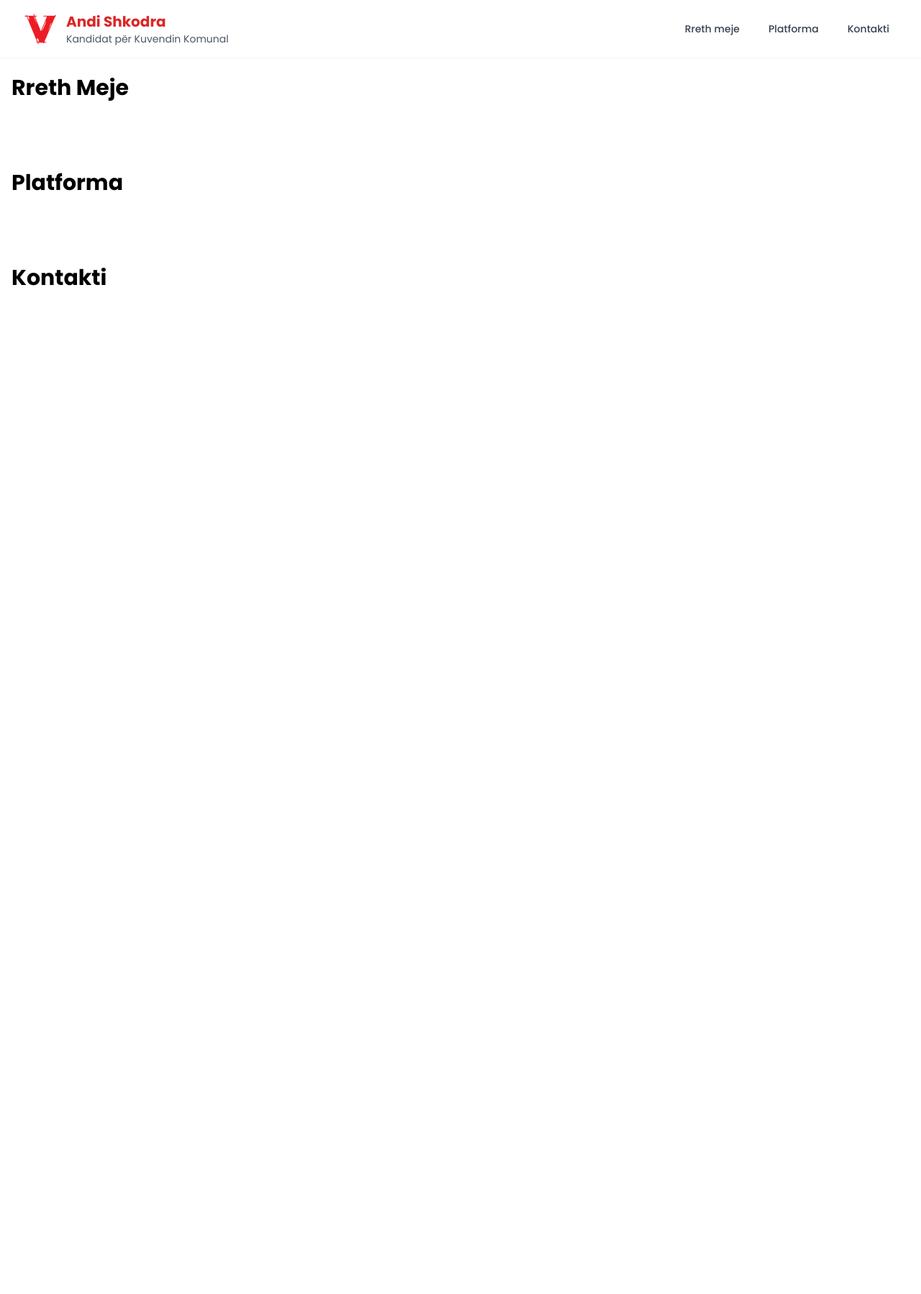
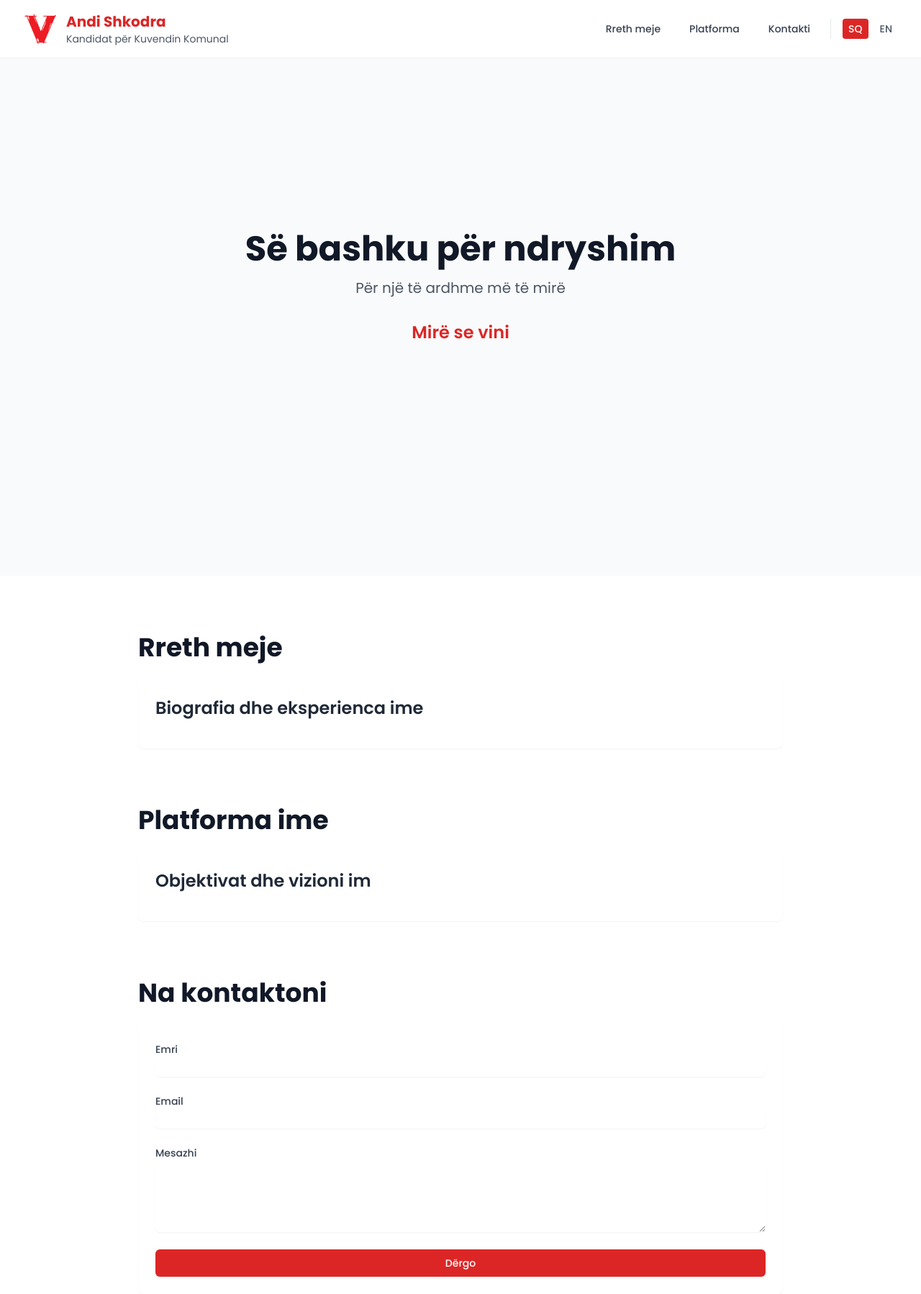
Before and after one commit to ArtHalimi7/Andi-Shkodra, a React (Vite) app: page / in a window 1280 px wide. Shown: the whole page at 72% size. Before the commit the page ends 800 px from the top, so only its background shows below. Built offline with nearby package versions, Linux system fonts and the light colour scheme; the HTML template or start-up script is replaced by a standard one.

Commit message:
`feat: Add translation functionality and update UI components to use translations`

```diff
--- a/src/components/Hero.jsx
+++ b/src/components/Hero.jsx
@@ -1,8 +1,23 @@
 import React from 'react'
+import { useTranslation } from '../hooks/useTranslation'
 
 const Hero = () => {
+  const { t } = useTranslation()
+
   return (
-    <div className='text-red-500'>Hero</div>
+    <div className="min-h-screen flex items-center justify-center bg-gray-50">
+      <div className="text-center">
+        <h1 className="text-5xl font-bold text-gray-900 mb-4">
+          {t('hero.title')}
+        </h1>
+        <p className="text-xl text-gray-600 mb-8">
+          {t('hero.subtitle')}
+        </p>
+        <div className="text-2xl font-semibold text-red-600">
+          {t('welcome')}
+        </div>
+      </div>
+    </div>
   )
 }
 
--- a/src/components/Navbar.jsx
+++ b/src/components/Navbar.jsx
@@ -1,9 +1,21 @@
 import React, { useState, useEffect } from 'react'
 import logo from "../images/vvlogo.png"
+import { translations } from '../translations'
 
 const Navbar = () => {
   const [isOpen, setIsOpen] = useState(false)
   const [activeSection, setActiveSection] = useState('home')
+  const [language, setLanguage] = useState(() => localStorage.getItem('language') || 'sq')
+
+  // Translation helper function
+  const t = (key) => translations[language][key] || key
+
+  // Save language preference to localStorage
+  useEffect(() => {
+    localStorage.setItem('language', language)
+    // Dispatch an event to notify other components of language change
+    window.dispatchEvent(new Event('languagechange'))
+  }, [language])
 
   useEffect(() => {
     const observerOptions = {
@@ -67,20 +79,20 @@ const Navbar = () => {
             </div>
             <div className="ml-3">
               <span className="text-xl font-bold text-red-600">Andi Shkodra</span>
-              <div className="text-sm text-gray-600">Kandidat për Kuvendin Komunal</div>
+              <div className="text-sm text-gray-600">{t('candidate')}</div>
             </div>
           </div>
 
           {/* Desktop Navigation */}
           <div className="hidden md:block">
-            <div className="ml-10 flex items-baseline space-x-4">
+            <div className="ml-10 flex items-center space-x-4">
               <button
                 onClick={() => scrollToSection('rreth-meje')}
                 className={`px-3 py-2 text-sm font-medium relative group ${
                   activeSection === 'rreth-meje' ? 'text-red-600' : 'text-gray-700 hover:text-gray-900'
                 }`}
               >
-                <span>Rreth meje</span>
+                <span>{t('about')}</span>
                 <span className={`absolute bottom-1.5 left-3 h-0.5 bg-red-600 transition-all duration-300 ${
                   activeSection === 'rreth-meje' ? 'w-[calc(100%-24px)]' : 'w-0 group-hover:w-[calc(100%-24px)]'
                 }`}></span>
@@ -91,7 +103,7 @@ const Navbar = () => {
                   activeSection === 'platforma' ? 'text-red-600' : 'text-gray-700 hover:text-gray-900'
                 }`}
               >
-                <span>Platforma</span>
+                <span>{t('platform')}</span>
                 <span className={`absolute bottom-1.5 left-3 h-0.5 bg-red-600 transition-all duration-300 ${
                   activeSection === 'platforma' ? 'w-[calc(100%-24px)]' : 'w-0 group-hover:w-[calc(100%-24px)]'
                 }`}></span>
@@ -102,11 +114,31 @@ const Navbar = () => {
                   activeSection === 'kontakti' ? 'text-red-600' : 'text-gray-700 hover:text-gray-900'
                 }`}
               >
-                <span>Kontakti</span>
+                <span>{t('contact')}</span>
                 <span className={`absolute bottom-1.5 left-3 h-0.5 bg-red-600 transition-all duration-300 ${
                   activeSection === 'kontakti' ? 'w-[calc(100%-24px)]' : 'w-0 group-hover:w-[calc(100%-24px)]'
                 }`}></span>
               </button>
+
+              {/* Language Selector */}
+              <div className="flex items-center space-x-2 ml-4 border-l pl-4 border-gray-200">
+                <button
+                  onClick={() => setLanguage('sq')}
+                  className={`px-2 py-1 text-sm font-medium rounded ${
+                    language === 'sq' ? 'bg-red-600 text-white' : 'text-gray-600 hover:text-red-600'
+                  }`}
+                >
+                  SQ
+                </button>
+                <button
+                  onClick={() => setLanguage('en')}
+                  className={`px-2 py-1 text-sm font-medium rounded ${
+                    language === 'en' ? 'bg-red-600 text-white' : 'text-gray-600 hover:text-red-600'
+                  }`}
+                >
+                  EN
+                </button>
+              </div>
             </div>
           </div>
 
@@ -187,7 +219,7 @@ const Navbar = () => {
               <svg className="h-5 w-5 mr-3" fill="none" viewBox="0 0 24 24" stroke="currentColor">
                 <path strokeLinecap="round" strokeLinejoin="round" strokeWidth={2} d="M16 7a4 4 0 11-8 0 4 4 0 018 0zM12 14a7 7 0 00-7 7h14a7 7 0 00-7-7z" />
               </svg>
-              Rreth meje
+              {t('about')}
             </div>
             <span className={`absolute bottom-0 left-4 h-0.5 bg-red-600 transition-all duration-300 ${
               activeSection === 'rreth-meje' ? 'w-[calc(100%-32px)]' : 'w-0 group-hover:w-[calc(100%-32px)]'
@@ -203,7 +235,7 @@ const Navbar = () => {
               <svg className="h-5 w-5 mr-3" fill="none" viewBox="0 0 24 24" stroke="currentColor">
                 <path strokeLinecap="round" strokeLinejoin="round" strokeWidth={2} d="M19 21V5a2 2 0 00-2-2H7a2 2 0 00-2 2v16m14 0h2m-2 0h-5m-9 0H3m2 0h5M9 7h1m-1 4h1m4-4h1m-1 4h1m-5 10v-5a1 1 0 011-1h2a1 1 0 011 1v5m-4 0h4" />
               </svg>
-              Platforma
+              {t('platform')}
             </div>
             <span className={`absolute bottom-0 left-4 h-0.5 bg-red-600 transition-all duration-300 ${
               activeSection === 'platforma' ? 'w-[calc(100%-32px)]' : 'w-0 group-hover:w-[calc(100%-32px)]'
@@ -219,12 +251,34 @@ const Navbar = () => {
               <svg className="h-5 w-5 mr-3" fill="none" viewBox="0 0 24 24" stroke="currentColor">
                 <path strokeLinecap="round" strokeLinejoin="round" strokeWidth={2} d="M3 8l7.89 5.26a2 2 0 002.22 0L21 8M5 19h14a2 2 0 002-2V7a2 2 0 00-2-2H5a2 2 0 00-2 2v10a2 2 0 002 2z" />
               </svg>
-              Kontakti
+              {t('contact')}
             </div>
             <span className={`absolute bottom-0 left-4 h-0.5 bg-red-600 transition-all duration-300 ${
               activeSection === 'kontakti' ? 'w-[calc(100%-32px)]' : 'w-0 group-hover:w-[calc(100%-32px)]'
             }`}></span>
           </button>
+
+          {/* Mobile Language Selector */}
+          <div className="mt-4 px-4 py-3 border-t border-gray-200">
+            <div className="flex justify-center space-x-4">
+              <button
+                onClick={() => setLanguage('sq')}
+                className={`px-4 py-2 text-sm font-medium rounded-md ${
+                  language === 'sq' ? 'bg-red-600 text-white' : 'text-gray-600 hover:text-red-600 border border-gray-300'
+                }`}
+              >
+                {t('language')}
+              </button>
+              <button
+                onClick={() => setLanguage('en')}
+                className={`px-4 py-2 text-sm font-medium rounded-md ${
+                  language === 'en' ? 'bg-red-600 text-white' : 'text-gray-600 hover:text-red-600 border border-gray-300'
+                }`}
+              >
+                {translations['en']['language']}
+              </button>
+            </div>
+          </div>
         </div>
       </div>
     </nav>
--- /dev/null
+++ b/src/hooks/useTranslation.js
@@ -0,0 +1,19 @@
+import { useState, useEffect } from 'react';
+import { translations } from '../translations';
+
+export const useTranslation = () => {
+  const [language, setLanguage] = useState(localStorage.getItem('language') || 'sq');
+
+  useEffect(() => {
+    const handleLanguageChange = () => {
+      setLanguage(localStorage.getItem('language'));
+    };
+
+    window.addEventListener('languagechange', handleLanguageChange);
+    return () => window.removeEventListener('languagechange', handleLanguageChange);
+  }, []);
+
+  const t = (key) => translations[language][key] || key;
+
+  return { t, language };
+};
--- a/src/pages/Kontakti.jsx
+++ b/src/pages/Kontakti.jsx
@@ -1,10 +1,72 @@
-import React from 'react'
+import React, { useState } from 'react'
+import { useTranslation } from '../hooks/useTranslation'
 
 const Kontakti = () => {
+  const { t } = useTranslation()
+  const [formData, setFormData] = useState({
+    name: '',
+    email: '',
+    message: ''
+  })
+
+  const handleSubmit = (e) => {
+    e.preventDefault()
+    // Add your form submission logic here
+    console.log(formData)
+  }
+
   return (
-    <div className="pt-20 px-4">
-      <h1 className="text-3xl font-bold mb-4">Kontakti</h1>
+    <div className="pt-20 px-4" id="kontakti">
       <div className="max-w-4xl mx-auto">
+        <h1 className="text-4xl font-bold mb-6 text-gray-900">{t('contact.title')}</h1>
+        <div className="bg-white rounded-lg shadow-sm p-6">
+          <form onSubmit={handleSubmit} className="space-y-6">
+            <div>
+              <label htmlFor="name" className="block text-sm font-medium text-gray-700">
+                {t('contact.name')}
+              </label>
+              <input
+                type="text"
+                id="name"
+                className="mt-1 block w-full rounded-md border-gray-300 shadow-sm focus:border-red-500 focus:ring-red-500"
+                value={formData.name}
+                onChange={(e) => setFormData({ ...formData, name: e.target.value })}
+              />
+            </div>
+            <div>
+              <label htmlFor="email" className="block text-sm font-medium text-gray-700">
+                {t('contact.email')}
+              </label>
+              <input
+                type="email"
+                id="email"
+                className="mt-1 block w-full rounded-md border-gray-300 shadow-sm focus:border-red-500 focus:ring-red-500"
+                value={formData.email}
+                onChange={(e) => setFormData({ ...formData, email: e.target.value })}
+              />
+            </div>
+            <div>
+              <label htmlFor="message" className="block text-sm font-medium text-gray-700">
+                {t('contact.message')}
+              </label>
+              <textarea
+                id="message"
+                rows={4}
+                className="mt-1 block w-full rounded-md border-gray-300 shadow-sm focus:border-red-500 focus:ring-red-500"
+                value={formData.message}
+                onChange={(e) => setFormData({ ...formData, message: e.target.value })}
+              />
+            </div>
+            <div>
+              <button
+                type="submit"
+                className="w-full flex justify-center py-2 px-4 border border-transparent rounded-md shadow-sm text-sm font-medium text-white bg-red-600 hover:bg-red-700 focus:outline-none focus:ring-2 focus:ring-offset-2 focus:ring-red-500"
+              >
+                {t('contact.send')}
+              </button>
+            </div>
+          </form>
+        </div>
       </div>
     </div>
   )
--- a/src/pages/Platforma.jsx
+++ b/src/pages/Platforma.jsx
@@ -1,10 +1,19 @@
 import React from 'react'
+import { useTranslation } from '../hooks/useTranslation'
 
 const Platforma = () => {
+  const { t } = useTranslation()
+
   return (
-    <div className="pt-20 px-4">
-      <h1 className="text-3xl font-bold mb-4">Platforma</h1>
+    <div className="pt-20 px-4" id="platforma">
       <div className="max-w-4xl mx-auto">
+        <h1 className="text-4xl font-bold mb-6 text-gray-900">{t('platform.title')}</h1>
+        <div className="bg-white rounded-lg shadow-sm p-6">
+          <h2 className="text-2xl font-semibold mb-4 text-gray-800">{t('platform.subtitle')}</h2>
+          <div className="prose max-w-none">
+            {/* Add your platform content here */}
+          </div>
+        </div>
       </div>
     </div>
   )
--- a/src/pages/RrethMeje.jsx
+++ b/src/pages/RrethMeje.jsx
@@ -1,10 +1,19 @@
 import React from 'react'
+import { useTranslation } from '../hooks/useTranslation'
 
 const RrethMeje = () => {
+  const { t } = useTranslation()
+
   return (
-    <div className="pt-20 px-4">
-      <h1 className="text-3xl font-bold mb-4">Rreth Meje</h1>
+    <div className="pt-20 px-4" id="rreth-meje">
       <div className="max-w-4xl mx-auto">
+        <h1 className="text-4xl font-bold mb-6 text-gray-900">{t('about.title')}</h1>
+        <div className="bg-white rounded-lg shadow-sm p-6">
+          <h2 className="text-2xl font-semibold mb-4 text-gray-800">{t('about.description')}</h2>
+          <div className="prose max-w-none">
+            {/* Add your biography content here */}
+          </div>
+        </div>
       </div>
     </div>
   )
--- /dev/null
+++ b/src/translations/index.js
@@ -0,0 +1,62 @@
+export const translations = {
+  sq: {
+    // Navbar
+    'about': 'Rreth meje',
+    'platform': 'Platforma',
+    'contact': 'Kontakti',
+    'candidate': 'Kandidat për Kuvendin Komunal',
+
+    // Home section
+    'welcome': 'Mirë se vini',
+    'hero.title': 'Së bashku për ndryshim',
+    'hero.subtitle': 'Për një të ardhme më të mirë',
+
+    // About section
+    'about.title': 'Rreth meje',
+    'about.description': 'Biografia dhe eksperienca ime',
+
+    // Platform section
+    'platform.title': 'Platforma ime',
+    'platform.subtitle': 'Objektivat dhe vizioni im',
+
+    // Contact section
+    'contact.title': 'Na kontaktoni',
+    'contact.name': 'Emri',
+    'contact.email': 'Email',
+    'contact.message': 'Mesazhi',
+    'contact.send': 'Dërgo',
+
+    // Language
+    'language': 'Shqip',
+  },
+  en: {
+    // Navbar
+    'about': 'About me',
+    'platform': 'Platform',
+    'contact': 'Contact',
+    'candidate': 'Candidate for Municipal Assembly',
+
+    // Home section
+    'welcome': 'Welcome',
+    'hero.title': 'Together for change',
+    'hero.subtitle': 'For a better future',
+
+    // About section
+    'about.title': 'About me',
+    'about.description': 'My biography and experience',
+
+    // Platform section
+    'platform.title': 'My Platform',
+    'platform.subtitle': 'My objectives and vision',
+
+    // Contact section
+    'contact.title': 'Contact us',
+    'contact.name': 'Name',
+    'contact.email': 'Email',
+    'contact.message': 'Message',
+    'contact.send': 'Send',
+
+    // Language
+    'language': 'English',
+  }
+};
```
